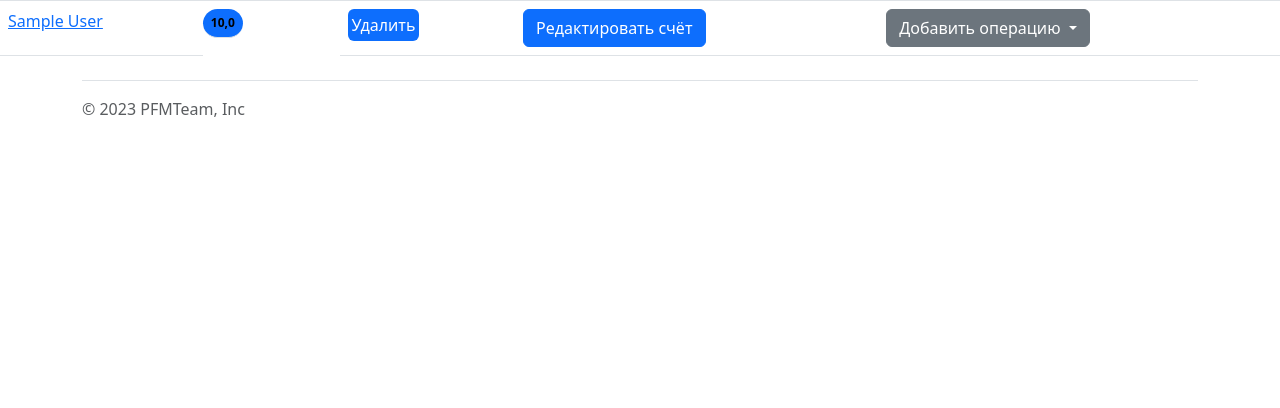
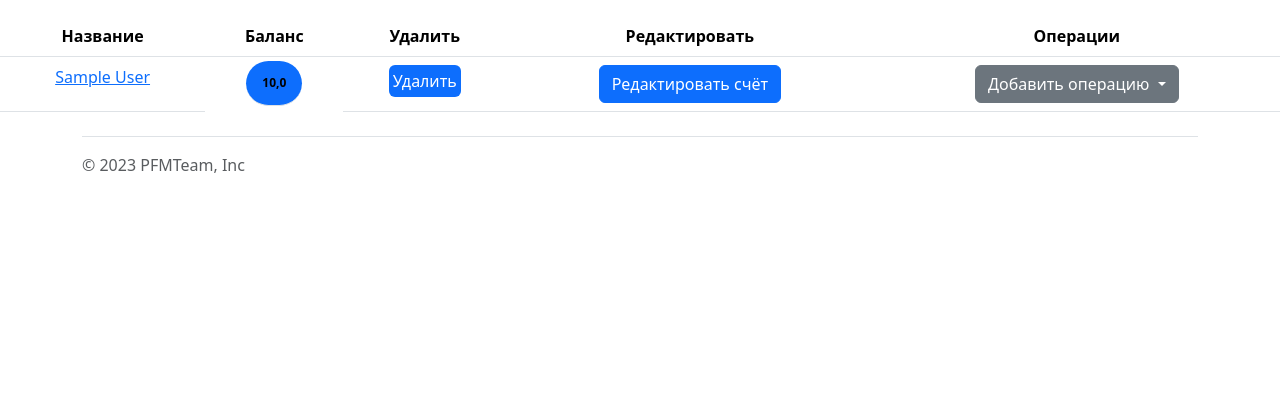
Before and after one commit to nurievtimild/personal_finance, a Django app: page /profile/ in a window 1280 px wide. Shown: the part 392-800 px from the top of the page. Run offline with Django 4.2, Linux system fonts and the light colour scheme; a user stored in the database is signed in; tables that the repository leaves empty hold one stand-in row (values such as "Sample post").

Commit message:
Данные в профиле отцентрованы.

```diff
--- a/budjet/polls/templates/polls/profile/profile.html
+++ b/budjet/polls/templates/polls/profile/profile.html
@@ -8,21 +8,27 @@
 
 <style>
    b {
-    text-decoration: none;
+       text-decoration: none;
    }
    b:hover {
-    text-decoration: underline;
+       text-decoration: underline;
    }
+   .del {
+       text-align: center;
+       margin: auto
+    }
+</style>
 </style>
 
 <body>
     <div class="container mt-5 d-flex justify-content-center w-50 m-auto">
-        <div class="card p-3 w-75 m-auto">
+        <div class="card p-3 w-75 m-auto mt-2">
             <div class="d-flex align-items-center">
-<!--                <div class="image">-->
+                <div class="image">
 <!--                    <img src="https://iznanka.news/upload/resize_cache/iblock/8bc/799_594_1/y8w6376pt65jy0pl39pjc5xqb3df94iv.jpg.webp"-->
-<!--                         class="rounded" width="155" >-->
-<!--                </div>-->
+                    <img src="https://compote.slate.com/images/926e5009-c10a-48fe-b90e-fa0760f82fcd.png?crop=680%2C453%2Cx0%2Cy0&width=1280"
+                         class="rounded" width="155" >
+                </div>
 
                 <div class="ml-3 w-100">
                     <b class="nav-link active nav" data-bs-toggle="modal" data-bs-target="#EditProfileModal{{user.username}}">
@@ -44,7 +50,7 @@
     </div>
 
     <div>
-        <table class="table">
+        <table class="text-center table mt-5">
             <thead>
                 <tr>
                     <th scope="col">Название</th>
@@ -65,14 +71,14 @@
                                 </a>
                             </td>
 
-                            <td class="mt-2 badge bg-primary rounded-pill centre">
+                            <td class="mt-1 badge p-3 bg-primary rounded-pill centre">
                                 {{each.account_current_balance}}
                             </td>
 
                             <td>
                                 <form action="{% url 'delete_account' account_id=each.account_id %}" method="post">
                                     {% csrf_token %}
-                                     <input class="p-1 btn btn-outline-primary me-2 nav-link active" type="submit" value="Удалить">
+                                     <input class="del p-1 btn btn-outline-primary nav-link active" type="submit" value="Удалить">
                                 </form>
                             </td>
 
```
